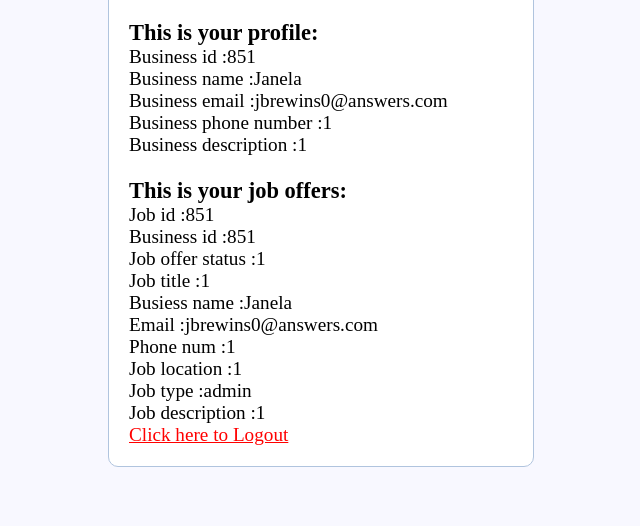
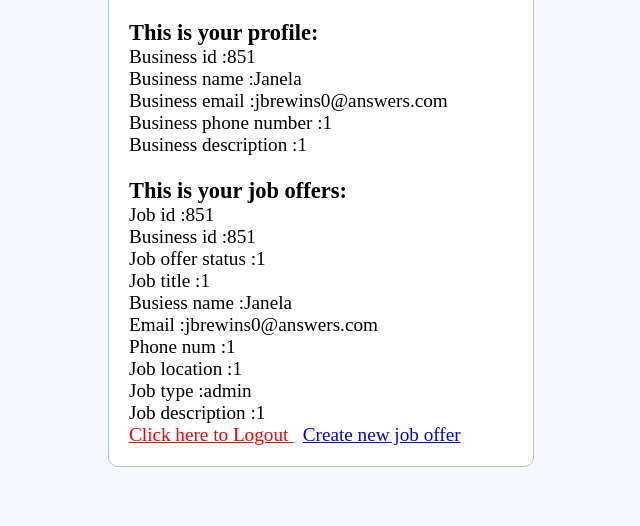
Before and after one commit to nguyengiabinh/COS20031_group, a PHP site: page /business.php in a window 1280 px wide. Shown: the part 125-651 px from the top of the page, without its empty margins (319-959 px from the left). Run offline with PHP 8.4, Linux system fonts and the light colour scheme; a user stored in the database is signed in.

Commit message:
business.php

```diff
--- a/GreeLiving/Lam/business.php
+++ b/GreeLiving/Lam/business.php
@@ -53,6 +53,10 @@ if (isset($_GET['logout'])) {
             <a href="business.php?logout='1'" style="color: red;">
                 Click here to Logout
             </a>
+            &nbsp;
+            <a href="../job_offer.php?" style="color: blue;">
+                Create new job offer
+            </a>
         </p>
     </div>
     </div>
```
